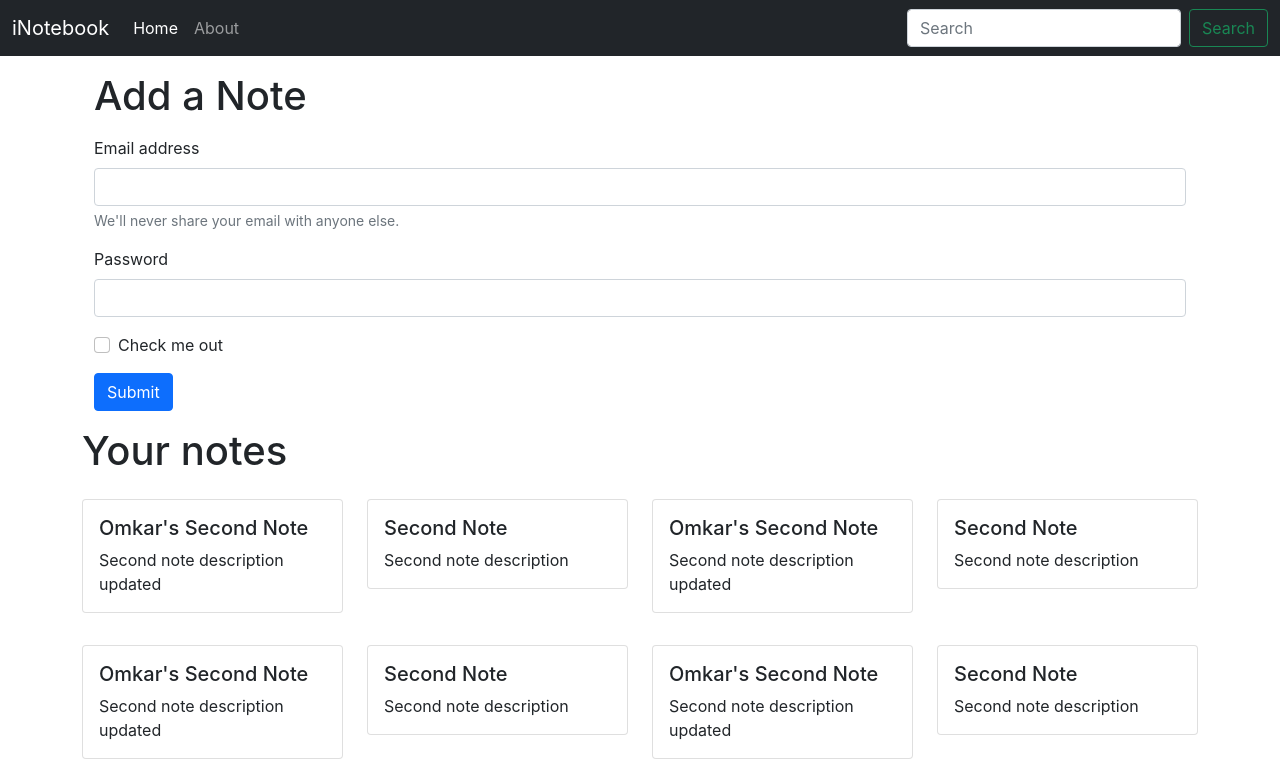
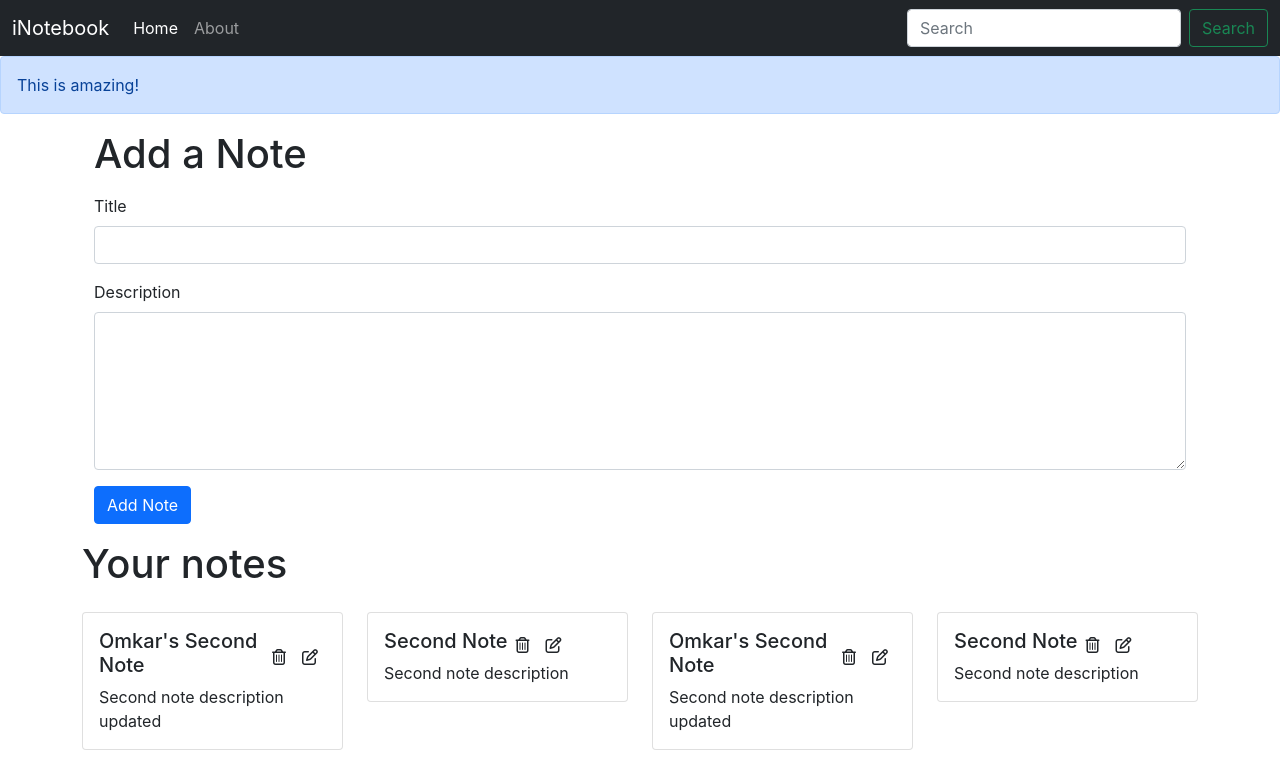
Before and after one commit to mmhasalkar/inotebook-frontend, a React (Create React App) app: page / in a window 1280 px wide. Shown: the top 780 px of the page. Built offline with nearby package versions, Linux system fonts and the light colour scheme.

Commit message:
Added a new component AddNote which contains the add note form. Also adding a new Alert component.

```diff
--- a/public/index.html
+++ b/public/index.html
@@ -25,6 +25,7 @@
     <div id="root"></div>
     <!-- Option 1: Bootstrap Bundle with Popper -->
     <script src="https://cdn.jsdelivr.net/npm/bootstrap@5.1.1/dist/js/bootstrap.bundle.min.js" integrity="sha384-/bQdsTh/da6pkI1MST/rWKFNjaCP5gBSY4sEBT38Q/9RBh9AH40zEOg7Hlq2THRZ" crossorigin="anonymous"></script>
+    <script src="https://kit.fontawesome.com/1a5d71d480.js" crossorigin="anonymous"></script>
 
   </body>
 </html>
--- a/src/App.js
+++ b/src/App.js
@@ -8,6 +8,7 @@ import Navbar from './components/Navbar';
 import About from './components/About';
 import Home from './components/Home';
 import NoteState from './context/notes/NoteState';
+import Alert from './components/Alert';
 
 function App() {
     return (
@@ -15,6 +16,7 @@ function App() {
             <NoteState>
                 <Router>
                     <Navbar />
+                    <Alert message={"This is amazing!"}/>
                     <div className="container">
                         <Switch>
                             <Route exact path="/">
--- /dev/null
+++ b/src/components/AddNote.js
@@ -0,0 +1,37 @@
+import React, { useContext, useState } from 'react'
+import noteContext from '../context/notes/noteContext';
+
+const AddNote = () => {
+    const context = useContext(noteContext);
+    const { addNote } = context;
+
+    const [note, setNote] = useState({title: "", description: "", tag: "default"})
+
+    const handleAddClick = (e) => {
+        e.preventDefault();
+        addNote(note.title, note.description, note.tag)
+    }
+
+    const handleInputChange = (e) => {
+        setNote({...note, [e.target.name]: e.target.value})
+    }
+
+    return (
+        <div className="container my-3">
+            <h1>Add a Note</h1>
+            <form className="my-3">
+                <div className="mb-3">
+                    <label htmlFor="title" className="form-label">Title</label>
+                    <input type="text" className="form-control" id="title" name="title" onChange={handleInputChange} />
+                </div>
+                <div className="mb-3">
+                    <label htmlFor="description" className="form-label">Description</label>
+                    <textarea className="form-control" id="description" name="description" rows={6} onChange={handleInputChange}></textarea>
+                </div>
+                <button type="submit" className="btn btn-primary" onClick={handleAddClick}>Add Note</button>
+            </form>
+        </div>
+    )
+}
+
+export default AddNote
--- /dev/null
+++ b/src/components/Alert.js
@@ -0,0 +1,13 @@
+import React from 'react'
+
+const Alert = (props) => {
+    return (
+        <div>
+            <div className="alert alert-primary">
+                {props.message}
+            </div>
+        </div>
+    )
+}
+
+export default Alert
--- a/src/components/Home.js
+++ b/src/components/Home.js
@@ -3,25 +3,6 @@ import Notes from "./Notes"
 const Home = () => {
     return (
         <div>
-            <div className="container my-3">
-                <h1>Add a Note</h1>
-                <form className="my-3">
-                    <div className="mb-3">
-                        <label htmlFor="exampleInputEmail1" className="form-label">Email address</label>
-                        <input type="email" className="form-control" id="exampleInputEmail1" aria-describedby="emailHelp" />
-                        <div id="emailHelp" className="form-text">We'll never share your email with anyone else.</div>
-                    </div>
-                    <div className="mb-3">
-                        <label htmlFor="exampleInputPassword1" className="form-label">Password</label>
-                        <input type="password" className="form-control" id="exampleInputPassword1" />
-                    </div>
-                    <div className="mb-3 form-check">
-                        <input type="checkbox" className="form-check-input" id="exampleCheck1" />
-                        <label className="form-check-label" htmlFor="exampleCheck1">Check me out</label>
-                    </div>
-                    <button type="submit" className="btn btn-primary">Submit</button>
-                </form>
-            </div>
             <Notes />
         </div>
     )
--- a/src/components/Navbar.js
+++ b/src/components/Navbar.js
@@ -1,11 +1,8 @@
-import React, { useEffect } from 'react'
+import React from 'react'
 import { Link, useLocation } from "react-router-dom";
 
 const Navbar = () => {
     let location = useLocation();
-    useEffect(() => {
-        console.log(location)
-    }, [location])
 
     return (
         <nav className="navbar navbar-expand-lg navbar-dark bg-dark">
--- a/src/components/NoteItem.js
+++ b/src/components/NoteItem.js
@@ -5,10 +5,15 @@ const NoteItem = (props) => {
 
     return (
         <div className="col-md-3">
-            <div class="card my-3">
-                <div class ="card-body">
-                    <h5 class ="card-title">{note.title}</h5>
-                    <p class ="card-text">{note.description}</p>
+            <div className="card my-3">
+                <div className="card-body">
+                    <div className="d-flex align-items-center">
+                        <h5 className="card-title">{note.title}</h5>
+                        <i className="far fa-trash-alt mx-2"></i>
+                        <i className="far fa-edit  mx-2"></i>
+
+                    </div>
+                    <p className="card-text">{note.description}</p>
                 </div>
             </div>
         </div>
--- a/src/components/Notes.js
+++ b/src/components/Notes.js
@@ -1,18 +1,22 @@
 import React, { useContext } from 'react'
 import noteContext from '../context/notes/noteContext'
+import AddNote from './AddNote';
 import NoteItem from './NoteItem';
 
 const Notes = () => {
     const context = useContext(noteContext);
-    const { notes, setNotes } = context;
+    const { notes } = context;
 
     return (
-        <div className="row my-3">
-            <h1>Your notes</h1>
-            {notes.map(note => {
-                return <NoteItem note={note} />
-            })}
-        </div>
+        <>
+            <AddNote />
+            <div className="row my-3">
+                <h1>Your notes</h1>
+                {notes.map(note => {
+                    return <NoteItem key={note._id} note={note} />
+                })}
+            </div>
+        </>
     )
 }
 
--- a/src/context/notes/NoteState.js
+++ b/src/context/notes/NoteState.js
@@ -5,7 +5,7 @@ const NoteState = (props) => {
 
     const notesInitial = [
         {
-          "_id": "61375b475c6a2724a04020c2",
+            "_id": "61375b475c6a2724a04020c21",
             "user": "6134ee633a608887d6f3ff05",
             "title": "Omkar's Second Note",
             "description": "Second note description updated",
@@ -14,7 +14,7 @@ const NoteState = (props) => {
             "__v": 0
         },
         {
-          "_id": "61375bb65c6a2724a04020c4",
+            "_id": "61375bb65c6a2724a04020c42",
             "user": "6134ee633a608887d6f3ff05",
             "title": "Second Note",
             "description": "Second note description",
@@ -23,7 +23,7 @@ const NoteState = (props) => {
             "__v": 0
         },
         {
-            "_id": "61375b475c6a2724a04020c2",
+            "_id": "61375b475c6a2724a04020c23",
             "user": "6134ee633a608887d6f3ff05",
             "title": "Omkar's Second Note",
             "description": "Second note description updated",
@@ -32,7 +32,7 @@ const NoteState = (props) => {
             "__v": 0
         },
         {
-            "_id": "61375bb65c6a2724a04020c4",
+            "_id": "61375bb65c6a2724a04020c44",
             "user": "6134ee633a608887d6f3ff05",
             "title": "Second Note",
             "description": "Second note description",
@@ -41,7 +41,7 @@ const NoteState = (props) => {
             "__v": 0
         },
         {
-            "_id": "61375b475c6a2724a04020c2",
+            "_id": "61375b475c6a2724a04020c25",
             "user": "6134ee633a608887d6f3ff05",
             "title": "Omkar's Second Note",
             "description": "Second note description updated",
@@ -50,7 +50,7 @@ const NoteState = (props) => {
             "__v": 0
         },
         {
-            "_id": "61375bb65c6a2724a04020c4",
+            "_id": "61375bb65c6a2724a04020c46",
             "user": "6134ee633a608887d6f3ff05",
             "title": "Second Note",
             "description": "Second note description",
@@ -59,7 +59,7 @@ const NoteState = (props) => {
             "__v": 0
         },
         {
-            "_id": "61375b475c6a2724a04020c2",
+            "_id": "61375b475c6a2724a04020c27",
             "user": "6134ee633a608887d6f3ff05",
             "title": "Omkar's Second Note",
             "description": "Second note description updated",
@@ -68,7 +68,7 @@ const NoteState = (props) => {
             "__v": 0
         },
         {
-            "_id": "61375bb65c6a2724a04020c4",
+            "_id": "61375bb65c6a2724a04020c48",
             "user": "6134ee633a608887d6f3ff05",
             "title": "Second Note",
             "description": "Second note description",
@@ -80,8 +80,35 @@ const NoteState = (props) => {
 
     const [notes, setNotes] = useState(notesInitial)
 
+    // Funtion to add a note
+    const addNote = (title, description, tag) => {
+        // TODO: API call to add note
+        let note = {
+            "_id": "61375bb65c6a2724a04020c48",
+            "user": "6134ee633a608887d6f3ff05",
+            "title": title,
+            "description": description,
+            "tag": tag,
+            "timestamp": "2021-09-07T12:31:50.369Z",
+            "__v": 0
+        }
+
+        setNotes(notes.concat(note));
+    }
+
+    // Function to delete a note
+
+    const deleteNote = (id) => {
+
+    }
+
+    // Function to edit a note
+    const editNote = () => {
+
+    }
+
     return (
-        <NoteContext.Provider value={{notes, setNotes}}>
+        <NoteContext.Provider value={{ notes, addNote, deleteNote, editNote }}>
             {props.children}
         </NoteContext.Provider>
     )
```
Lines whose indentation alone changed are shown as unchanged.
